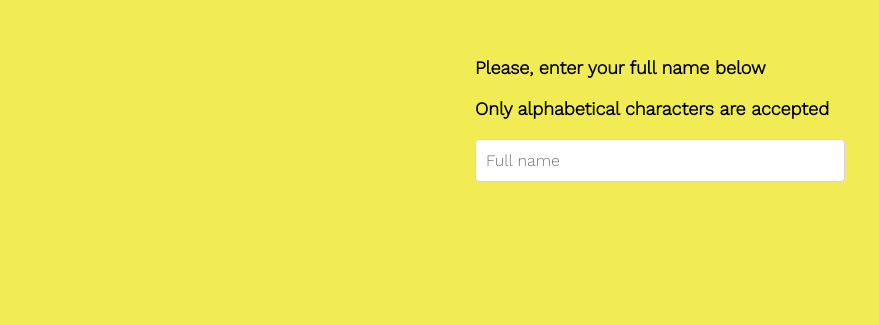
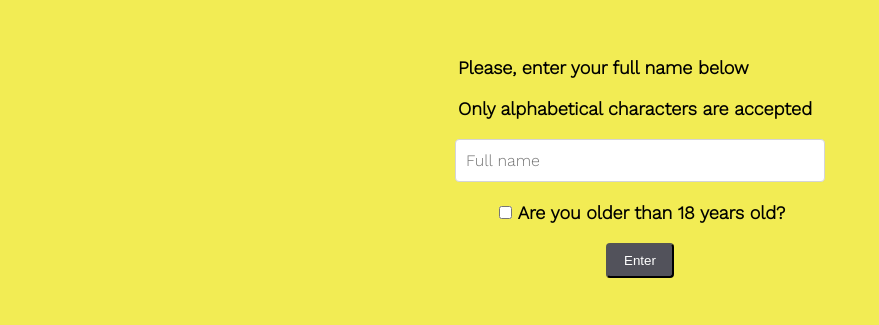
Before and after one commit to Zenhayevsky/Breweries-ReactJS, a React (Create React App) app: page / in a window 1280 px wide. Shown: the part 223-548 px from the top of the page, without its empty margins (0-879 px from the left). Built offline with nearby package versions, Linux system fonts and the light colour scheme; grey boxes are pictures that could not be loaded.

Commit message:
novo checkbox de maior de idade e botao de login

```diff
--- a/src/App.css
+++ b/src/App.css
@@ -31,7 +31,6 @@
 
 section {
   margin-top: 0px;
-
 }
 
 ol {
@@ -42,12 +41,32 @@ ol {
   align-content: flex-start;
 }
 
+span {
+  margin-left: 3px;
+}
+.sendData {
+  justify-content: center;
+  margin-top: 0px;
+  position: relative;
+}
+
 ul {
-  Width: 450px;
+  Width: 410px;
   Height: 21px;
   font-family: Work Sans;
   line-height: 21px;
   margin-top:280px;
+  margin-right: 80px;
+}
+
+button {
+  padding: 8px 16px;
+  display: flex;
+  flex-direction: row;
+  position: static;
+  background-color: #52525B;
+  color: white;
+  border-radius: 4px;
 }
 
 /* @media (prefers-reduced-motion: no-preference) {
--- a/src/App.tsx
+++ b/src/App.tsx
@@ -1,13 +1,11 @@
 import React from 'react';
-import bee from './images/bee.png';
+import bee from './Images/bee.png';
 import './App.css';
-import Font from './fontes';
 
 function App() {
   return (
     <div className="App">
       <header className="App-header">
-        <Font/>
         <section>
           <ul>
             <ol>
@@ -22,6 +20,13 @@ function App() {
             </ol>
             <ol>
               <input className="placeForName" placeholder="Full name"></input>
+            </ol>
+            <ol className="sendData">
+              <input type="checkbox"></input>
+              <span>Are you older than 18 years old?</span>
+            </ol>
+            <ol className="sendData">
+              <button>Enter</button>
             </ol>
           </ul>
         </section>
--- a/src/index.tsx
+++ b/src/index.tsx
@@ -3,10 +3,12 @@ import ReactDOM from 'react-dom';
 import './index.css';
 import App from './App';
 import reportWebVitals from './reportWebVitals';
+import Font from './Fontes';
 
 ReactDOM.render(
   <React.StrictMode>
     <App />
+    <Font/>
   </React.StrictMode>,
   document.getElementById('root')
 );
```
